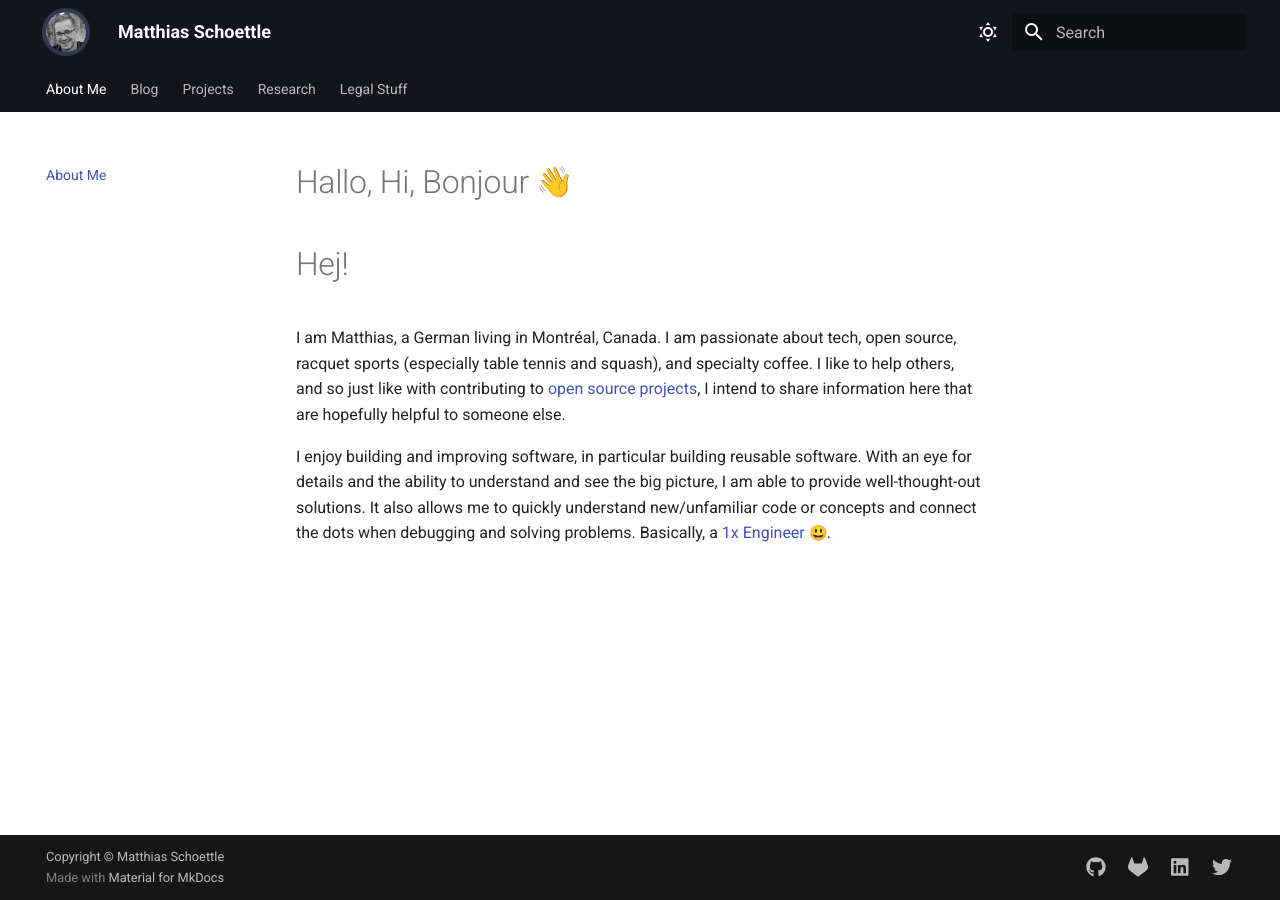
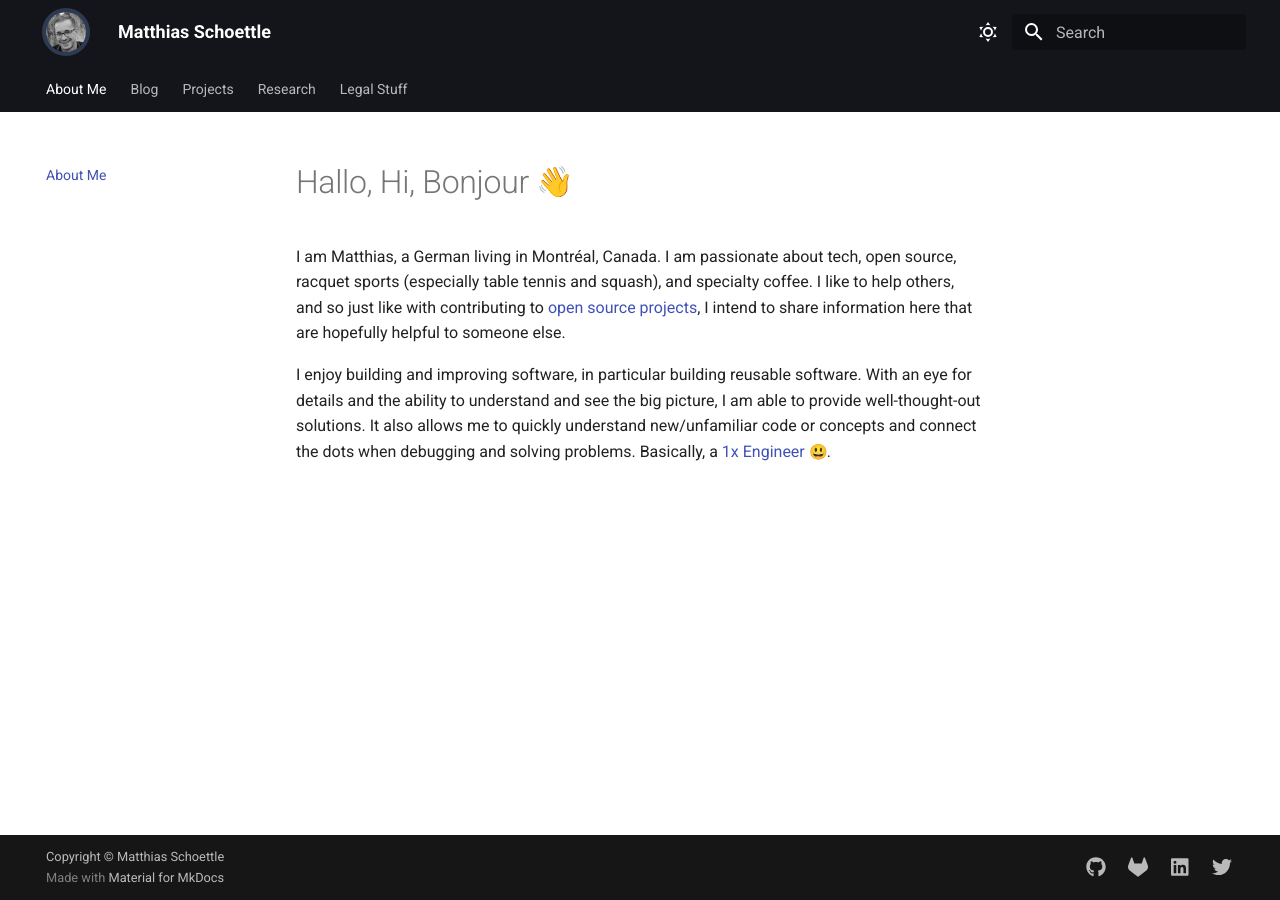
Before and after one commit to mschoettle/website, an MkDocs documentation site: the page built from docs/index.md, in a window 1280 px wide. Built offline with MkDocs 1.6.1 and Material for MkDocs 9.7.7, drawn with Linux system fonts in a browser that asks for light colours; emoji names are drawn with the system emoji font; plug-ins that fetch from the network failed and are left out.

Commit message:
only one violation

```diff
--- a/docs/index.md
+++ b/docs/index.md
@@ -1,6 +1,4 @@
 # Hallo, Hi, Bonjour :wave:
-
-# Hej!
 
 I am Matthias, a German living in Montréal, Canada.
 I am passionate about tech, open source, racquet sports (especially table tennis and squash), and specialty coffee.
```
Also changed, not shown: docs/blog/posts/2021/set-up-debian.md (+1 -0 lines).
